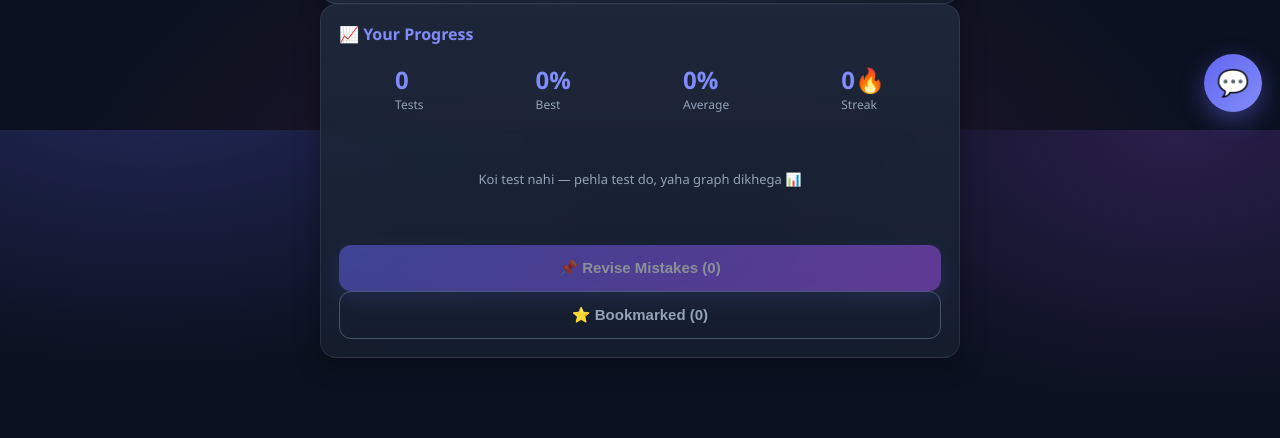
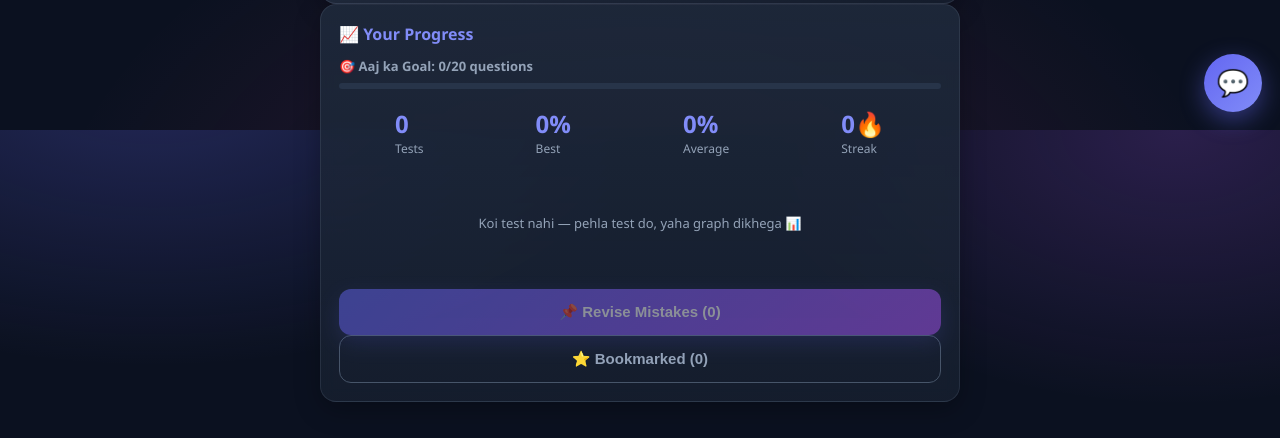
Before and after one commit to ahmedtuseef/bank-exam-app, a plain HTML site: page index.html in a window 1280 px wide. Shown: the part 670-1108 px from the top of the page. Before the commit the page ends 1064 px from the top, so only its background shows below. Drawn offline with Linux system fonts and the light colour scheme.

Commit message:
Add daily goal tracker and polished graduation-cap app icon

```diff
--- a/app.js
+++ b/app.js
@@ -44,6 +44,7 @@ function loadStore() {
     s.mistakes = s.mistakes || [];
     s.streakDates = s.streakDates || [];
     s.bookmarks = s.bookmarks || [];
+    s.daily = s.daily || { date: todayStr(), count: 0 };
     return s;
   } catch {
     return { history: [], mistakes: [], streakDates: [], bookmarks: [] };
@@ -51,6 +52,14 @@ function loadStore() {
 }
 function saveStore(s) {
   localStorage.setItem(STORE_KEY, JSON.stringify(s));
+}
+// Count questions solved today toward the daily goal (resets each day).
+function bumpDaily(n) {
+  const s = loadStore();
+  const today = todayStr();
+  if (!s.daily || s.daily.date !== today) s.daily = { date: today, count: 0 };
+  s.daily.count += n;
+  saveStore(s);
 }
 function todayStr() {
   return new Date().toISOString().slice(0, 10);
@@ -557,6 +566,7 @@ function finishExam() {
     (q, i) => state.answers[i] && !state.answers[i].ok,
   );
   addMistakes(wrongQs);
+  bumpDaily(attempted);
   renderStats();
 
   showScreen("examResult");
@@ -653,6 +663,7 @@ function showResult() {
     );
     addMistakes(wrongQs);
   }
+  bumpDaily(state.answers.filter(Boolean).length);
   renderStats();
 }
 
@@ -795,6 +806,16 @@ function renderFormulas() {
 // ===== Dashboard stats + Revise Mistakes =====
 function renderStats() {
   const s = loadStore();
+  const goal = 20;
+  const dCount = s.daily && s.daily.date === todayStr() ? s.daily.count : 0;
+  if ($("goalText")) {
+    $("goalText").textContent =
+      dCount >= goal
+        ? `\u2705 Aaj ka goal poora! (${dCount}/${goal})`
+        : `\ud83c\udfaf Aaj ka Goal: ${dCount}/${goal} questions`;
+  }
+  if ($("goalBar"))
+    $("goalBar").style.width = `${Math.min(100, (dCount / goal) * 100)}%`;
   const tests = s.history.length;
   const best = tests ? Math.max(...s.history.map((h) => h.pct)) : 0;
   const avg = tests
--- a/index.html
+++ b/index.html
@@ -41,6 +41,8 @@
 
       <div class="card">
         <h2>📈 Your Progress</h2>
+        <div class="goal-row"><span id="goalText">🎯 Aaj ka Goal: 0/20 questions</span></div>
+        <div class="bar"><div class="bar-fill" id="goalBar"></div></div>
         <div class="result-stats">
           <div><b id="statTests">0</b><span>Tests</span></div>
           <div><b id="statBest">0%</b><span>Best</span></div>
--- a/style.css
+++ b/style.css
@@ -786,6 +786,12 @@ select:focus {
   font-size: 13px;
   text-align: center;
 }
+.goal-row {
+  font-size: 13px;
+  color: var(--muted);
+  font-weight: 600;
+  margin-bottom: 8px;
+}
 
 /* ================= AI TUTOR CHATBOT ================= */
 .chat-fab {
```
Also changed, not shown: icon.svg.
